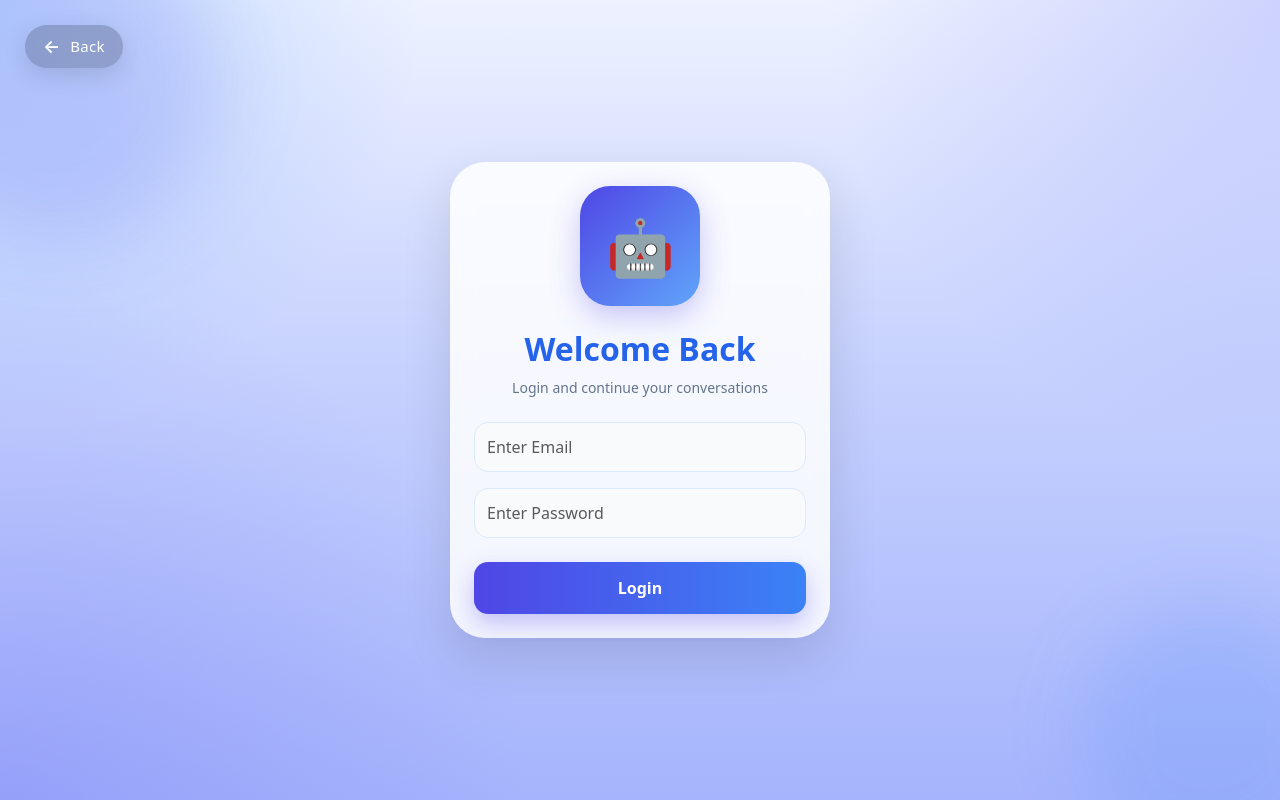
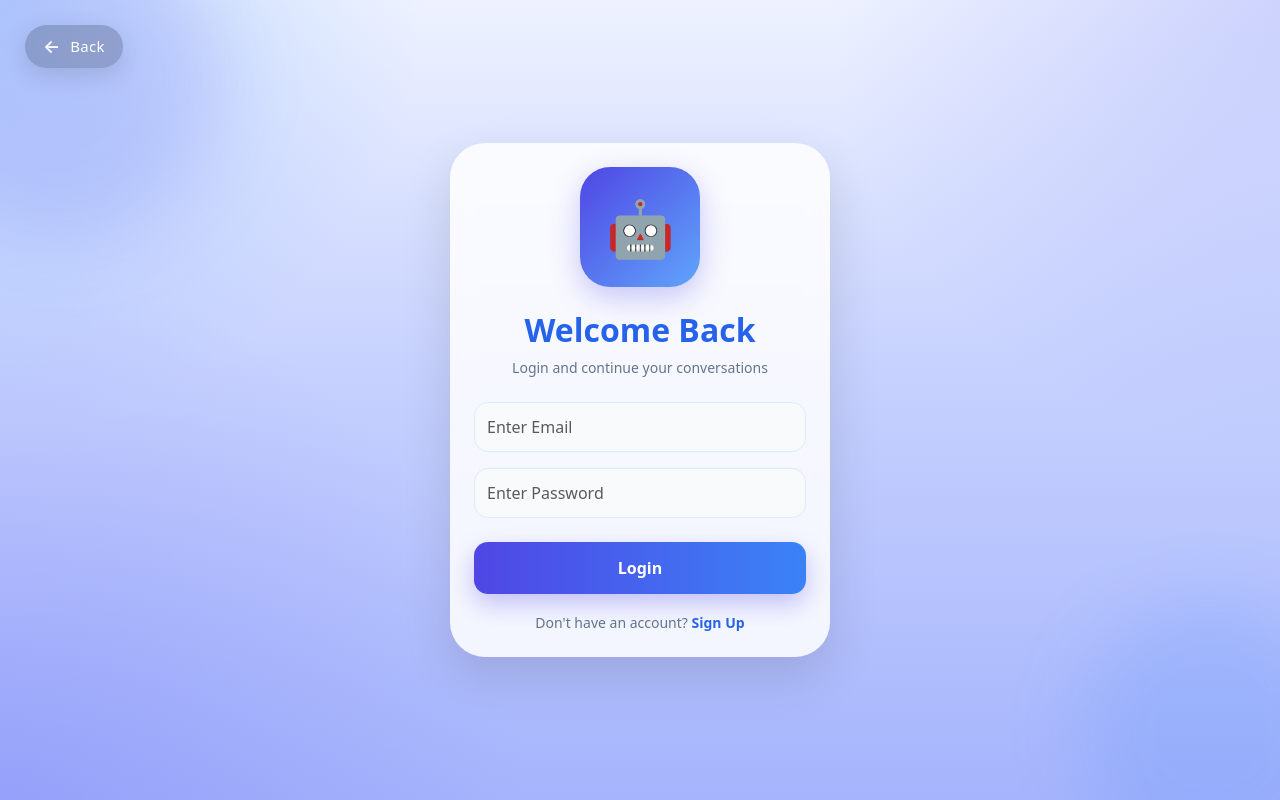
Before and after one commit to subitha990527/Chat-App, a React (Vite) app in the folder client/: page /login in a window 1280 px wide. Built offline with nearby package versions, Linux system fonts and the light colour scheme; no server answers.

Commit message:
update login page

```diff
--- a/client/src/pages/Login.jsx
+++ b/client/src/pages/Login.jsx
@@ -1,5 +1,6 @@
 import { useState } from "react";
 import axios from "axios";
+import { useNavigate } from "react-router-dom";
 
 function Login() {
 
@@ -45,6 +46,8 @@ function Login() {
       alert("Login Failed");
     }
   };
+
+  const navigate = useNavigate();
 
   return (
 
@@ -227,6 +230,26 @@ function Login() {
             }}
           />
 
+          {/* <div
+            style={{
+              textAlign: "center",
+              marginTop: "-10px",
+              marginBottom: "15px",
+            }}
+          >
+            <span
+              onClick={() => navigate("/forgot-password")}
+              style={{
+                color: "#6366f1",
+                fontSize: "13px",
+                cursor: "pointer",
+                fontWeight: "500",
+              }}
+            >
+              Forgot password?
+            </span>
+          </div> */}
+
           <button
             className="btn w-100"
             style={{
@@ -244,6 +267,27 @@ function Login() {
             Login
           </button>
 
+          <div
+            style={{
+              textAlign: "center",
+              marginTop: "18px",
+              fontSize: "14px",
+              color: "#64748b",
+            }}
+          >
+            Don't have an account?{" "}
+            <span
+              onClick={() => navigate("/register")}
+              style={{
+                color: "#2563eb",
+                fontWeight: "600",
+                cursor: "pointer",
+              }}
+            >
+              Sign Up
+            </span>
+          </div>
+
         </form>
 
       </div>
```
